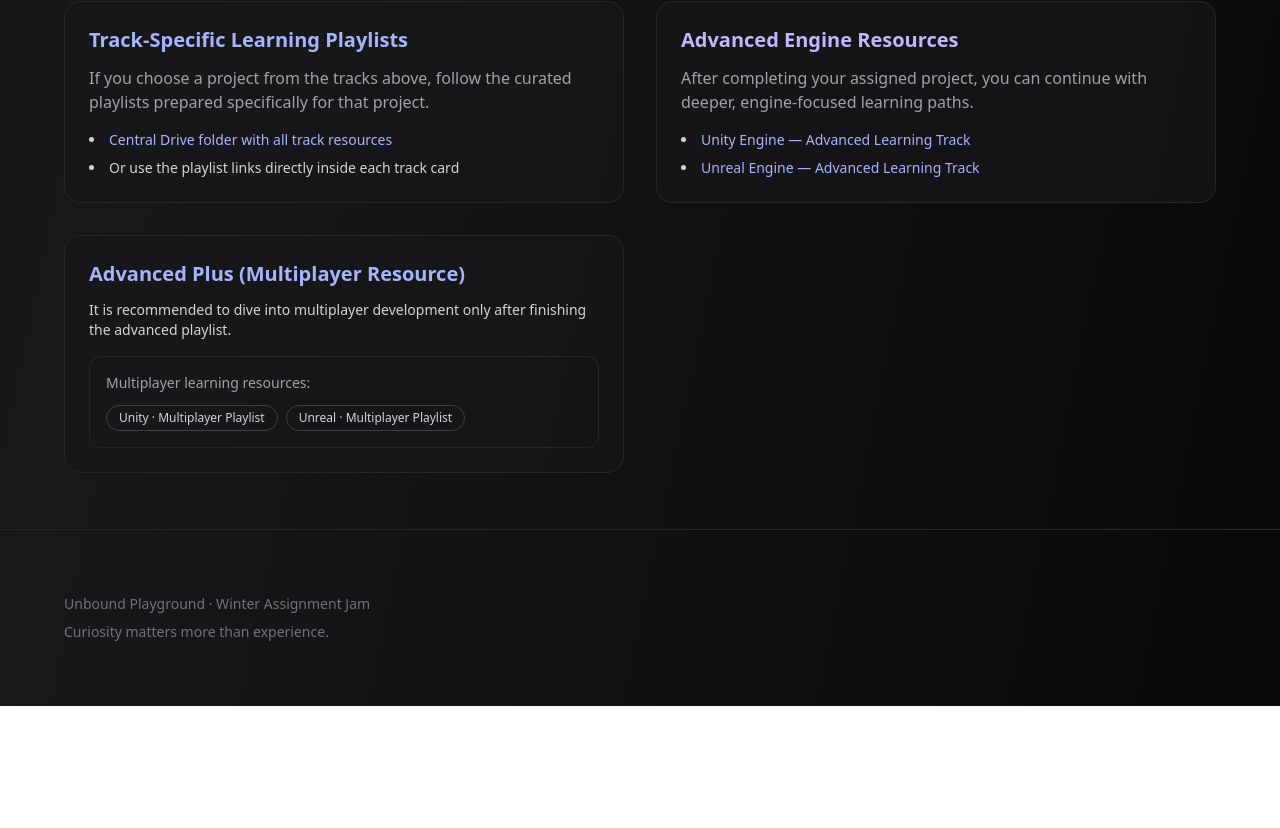
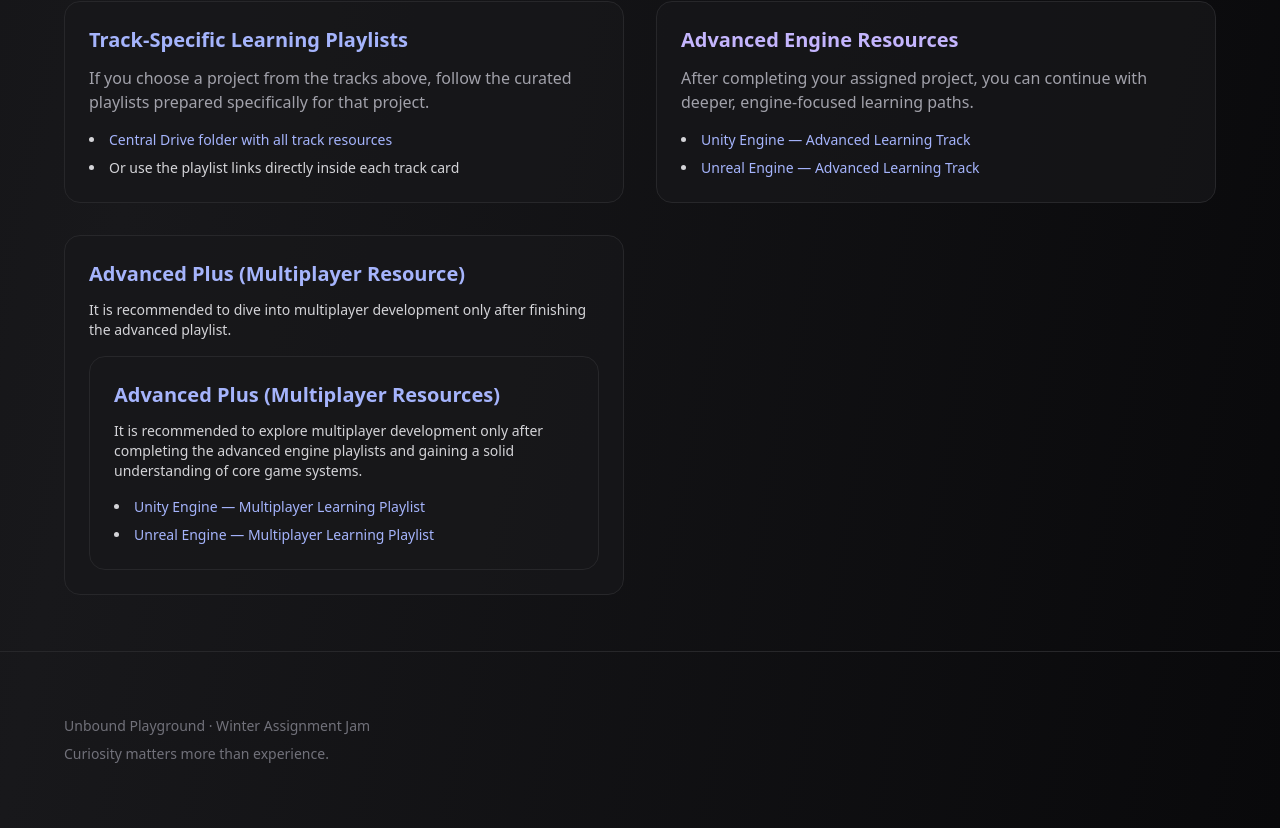
Before and after one commit to th-efool/ArIES-winter-recrtuiment-task-website, a Next.js app: page / in a window 1280 px wide. Shown: the part 5608-6436 px from the top of the page. Before the commit the page ends 6314 px from the top, so only its background shows below. Built offline with nearby package versions, Linux system fonts and the light colour scheme.

Commit message:
Update page.tsx

```diff
--- a/app/page.tsx
+++ b/app/page.tsx
@@ -634,32 +634,41 @@ export default function UnboundPlayground() {
             </p>
 
 
-            {/* Resource placeholder */}
-            <div className="mt-4 rounded-xl border border-zinc-800 p-4">
-              <p className="text-sm text-zinc-400 mb-3">
-                Multiplayer learning resources:
-              </p>
+          {/* Multiplayer Game Development (Optional) */}
+          <div className="rounded-2xl border border-zinc-800 bg-zinc-900/70 p-6">
+            <h4 className="text-xl font-semibold mb-3 text-indigo-300">
+              Advanced Plus (Multiplayer Resources)
+            </h4>
 
-              <div className="flex flex-wrap gap-2">
+            <p className="text-sm text-zinc-300 mb-4">
+              It is recommended to explore multiplayer development only after completing
+              the advanced engine playlists and gaining a solid understanding of core
+              game systems.
+            </p>
+
+            <ul className="text-sm text-zinc-300 space-y-2 list-disc list-inside">
+              <li>
                 <a
                   href="https://www.youtube.com/playlist?list=PLCDWnguFQzxhVrB3KUGxCDsFfgPtq_2kX"
                   target="_blank"
                   rel="noopener noreferrer"
-                  className="inline-flex items-center rounded-full border border-zinc-700 px-3 py-1 text-xs text-zinc-300 hover:border-indigo-400/50 hover:text-zinc-100 transition-colors"
+                  className="text-indigo-300 hover:underline"
                 >
-                  Unity · Multiplayer Playlist
+                  Unity Engine — Multiplayer Learning Playlist
                 </a>
-
+              </li>
+              <li>
                 <a
                   href="https://www.youtube.com/playlist?list=PLCDWnguFQzxjK9hrvXjcodkm4MDmYquM1"
                   target="_blank"
                   rel="noopener noreferrer"
-                  className="inline-flex items-center rounded-full border border-zinc-700 px-3 py-1 text-xs text-zinc-300 hover:border-indigo-400/50 hover:text-zinc-100 transition-colors"
+                  className="text-indigo-300 hover:underline"
                 >
-                  Unreal · Multiplayer Playlist
+                  Unreal Engine — Multiplayer Learning Playlist
                 </a>
-              </div>
-            </div>
+              </li>
+            </ul>
+          </div>
 
           </div>
 
```
